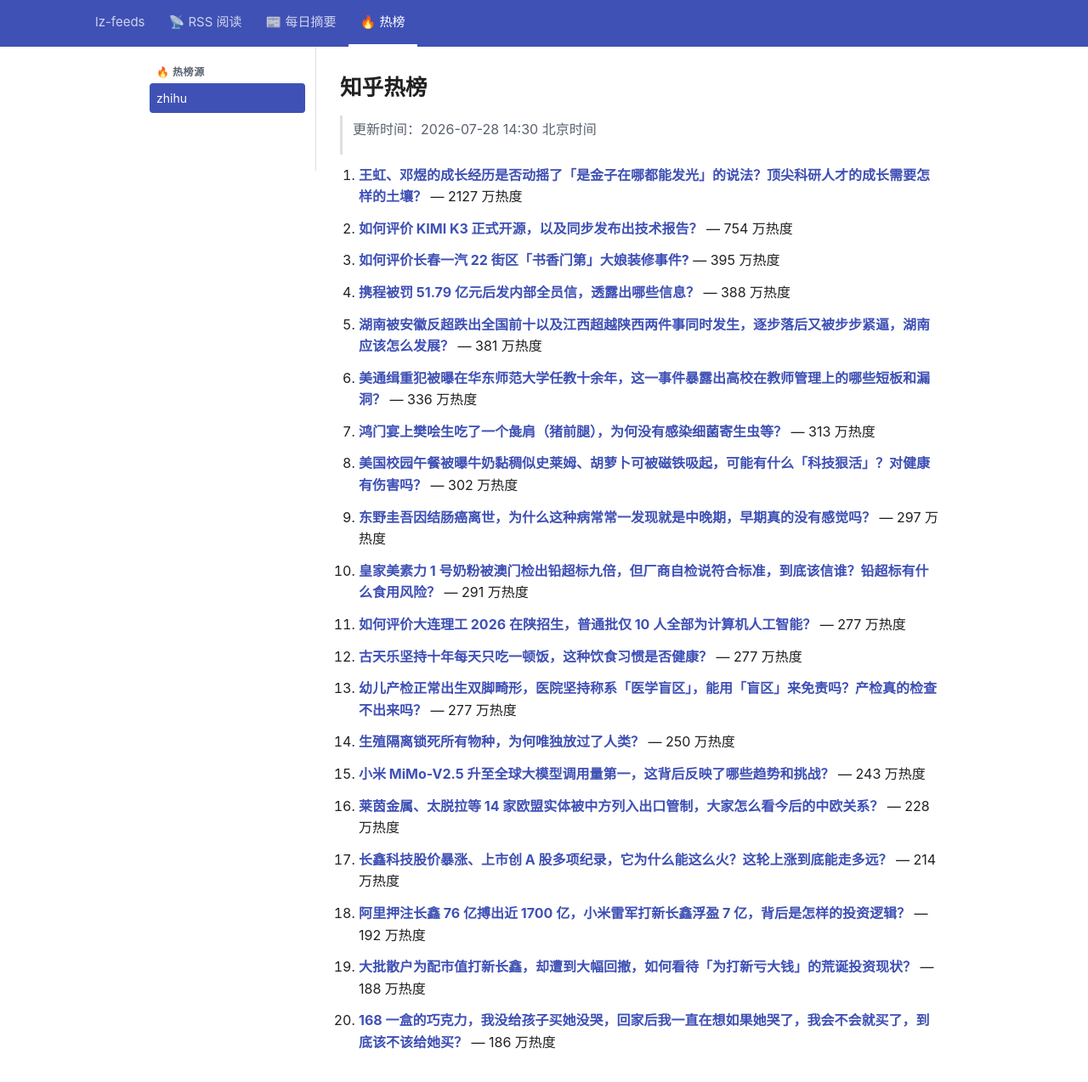
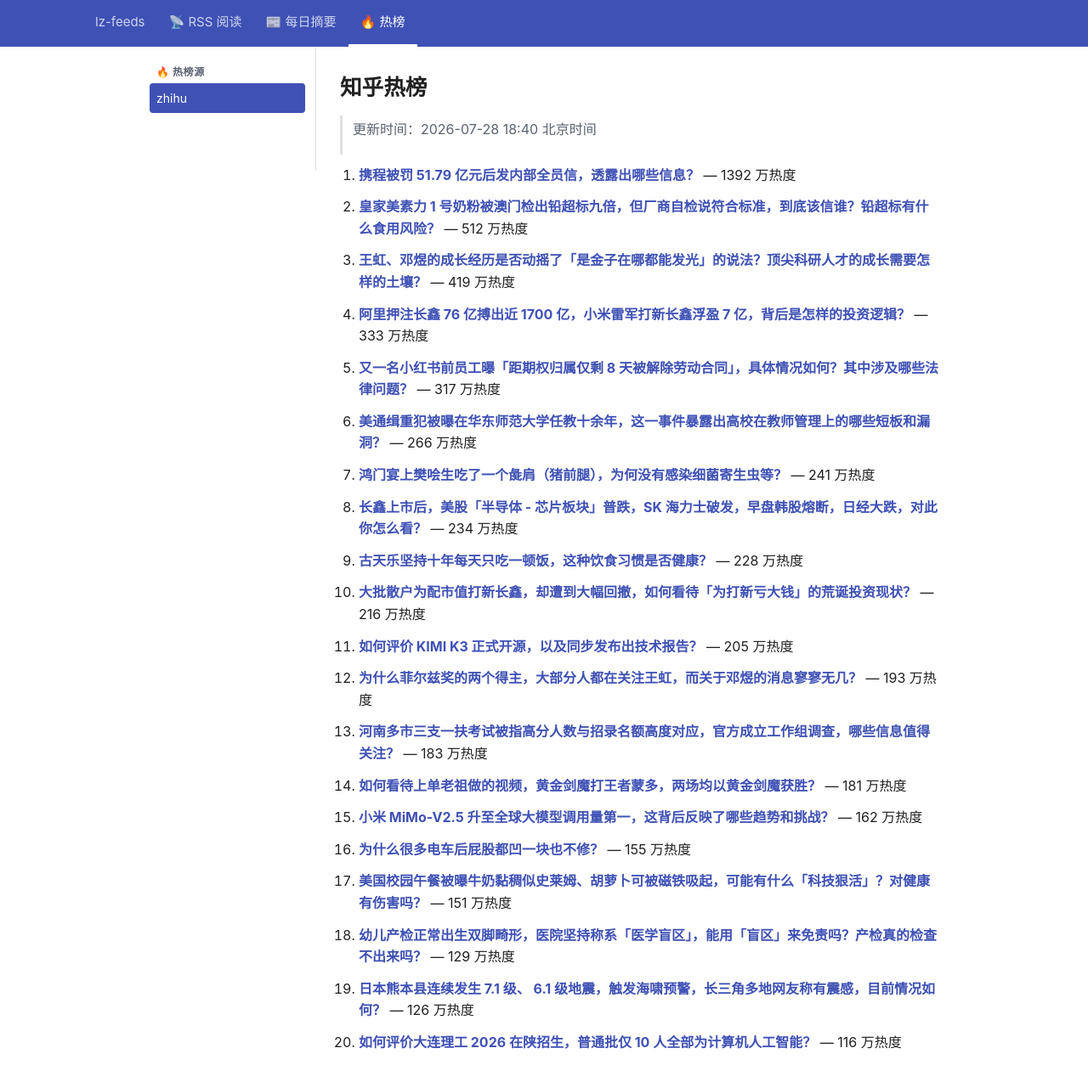
Before and after one commit to lizhang0101/lz-feeds, a Jekyll site: the page built from _hotlist/zhihu.md, in a window 1280 px wide and 1305 px high. Shown: the top 1274 px of the window at 85% size. Built offline with Jekyll 4.4.1, drawn with Linux system fonts in a browser that asks for light colours.

Commit message:
hotlist: 2026-07-28T10:40Z

```diff
--- a/_hotlist/zhihu.md
+++ b/_hotlist/zhihu.md
@@ -1,48 +1,48 @@
 ---
-updated: 2026-07-28 14:30 北京时间
+updated: 2026-07-28 18:40 北京时间
 count: 20
 ---
 
 # 知乎热榜
 
-> 更新时间：2026-07-28 14:30 北京时间
+> 更新时间：2026-07-28 18:40 北京时间
 
-1. **[王虹、邓煜的成长经历是否动摇了「是金子在哪都能发光」的说法？顶尖科研人才的成长需要怎样的土壤？](https://www.zhihu.com/question/2064337609879507952)** — 2127 万热度
+1. **[携程被罚 51.79 亿元后发内部全员信，透露出哪些信息？](https://www.zhihu.com/question/2065363377468043923)** — 1392 万热度
 
-2. **[如何评价 KIMI K3 正式开源，以及同步发布出技术报告？](https://www.zhihu.com/question/2065214142915654338)** — 754 万热度
+2. **[皇家美素力 1 号奶粉被澳门检出铅超标九倍，但厂商自检说符合标准，到底该信谁？铅超标有什么食用风险？](https://www.zhihu.com/question/2064645873158583358)** — 512 万热度
 
-3. **[如何评价长春一汽 22 街区「书香门第」大娘装修事件?](https://www.zhihu.com/question/2064387599721031437)** — 395 万热度
+3. **[王虹、邓煜的成长经历是否动摇了「是金子在哪都能发光」的说法？顶尖科研人才的成长需要怎样的土壤？](https://www.zhihu.com/question/2064337609879507952)** — 419 万热度
 
-4. **[携程被罚 51.79 亿元后发内部全员信，透露出哪些信息？](https://www.zhihu.com/question/2065363377468043923)** — 388 万热度
+4. **[阿里押注长鑫 76 亿搏出近 1700 亿，小米雷军打新长鑫浮盈 7 亿，背后是怎样的投资逻辑？](https://www.zhihu.com/question/2065338204207542577)** — 333 万热度
 
-5. **[湖南被安徽反超跌出全国前十以及江西超越陕西两件事同时发生，逐步落后又被步步紧逼，湖南应该怎么发展？](https://www.zhihu.com/question/2064849542147748410)** — 381 万热度
+5. **[又一名小红书前员工曝「距期权归属仅剩 8 天被解除劳动合同」，具体情况如何？其中涉及哪些法律问题？](https://www.zhihu.com/question/2065405140329128905)** — 317 万热度
 
-6. **[美通缉重犯被曝在华东师范大学任教十余年，这一事件暴露出高校在教师管理上的哪些短板和漏洞？](https://www.zhihu.com/question/2064013926388519038)** — 336 万热度
+6. **[美通缉重犯被曝在华东师范大学任教十余年，这一事件暴露出高校在教师管理上的哪些短板和漏洞？](https://www.zhihu.com/question/2064013926388519038)** — 266 万热度
 
-7. **[鸿门宴上樊哙生吃了一个彘肩（猪前腿），为何没有感染细菌寄生虫等？](https://www.zhihu.com/question/267314352)** — 313 万热度
+7. **[鸿门宴上樊哙生吃了一个彘肩（猪前腿），为何没有感染细菌寄生虫等？](https://www.zhihu.com/question/267314352)** — 241 万热度
 
-8. **[美国校园午餐被曝牛奶黏稠似史莱姆、胡萝卜可被磁铁吸起，可能有什么「科技狠活」？对健康有伤害吗？](https://www.zhihu.com/question/2065066881015177978)** — 302 万热度
+8. **[长鑫上市后，美股「半导体 - 芯片板块」普跌，SK 海力士破发，早盘韩股熔断，日经大跌，对此你怎么看？](https://www.zhihu.com/question/2065354296774989670)** — 234 万热度
 
-9. **[东野圭吾因结肠癌离世，为什么这种病常常一发现就是中晚期，早期真的没有感觉吗？](https://www.zhihu.com/question/2065096365860807949)** — 297 万热度
+9. **[古天乐坚持十年每天只吃一顿饭，这种饮食习惯是否健康？](https://www.zhihu.com/question/654477046)** — 228 万热度
 
-10. **[皇家美素力 1 号奶粉被澳门检出铅超标九倍，但厂商自检说符合标准，到底该信谁？铅超标有什么食用风险？](https://www.zhihu.com/question/2064645873158583358)** — 291 万热度
+10. **[大批散户为配市值打新长鑫，却遭到大幅回撤，如何看待「为打新亏大钱」的荒诞投资现状？](https://www.zhihu.com/question/2065043128990556496)** — 216 万热度
 
-11. **[如何评价大连理工 2026 在陕招生，普通批仅 10 人全部为计算机人工智能？](https://www.zhihu.com/question/2063239728175043416)** — 277 万热度
+11. **[如何评价 KIMI K3 正式开源，以及同步发布出技术报告？](https://www.zhihu.com/question/2065214142915654338)** — 205 万热度
 
-12. **[古天乐坚持十年每天只吃一顿饭，这种饮食习惯是否健康？](https://www.zhihu.com/question/654477046)** — 277 万热度
+12. **[为什么菲尔兹奖的两个得主，大部分人都在关注王虹，而关于邓煜的消息寥寥无几？](https://www.zhihu.com/question/2064575049152066959)** — 193 万热度
 
-13. **[幼儿产检正常出生双脚畸形，医院坚持称系「医学盲区」，能用「盲区」来免责吗？产检真的检查不出来吗？](https://www.zhihu.com/question/2064636039679795644)** — 277 万热度
+13. **[河南多市三支一扶考试被指高分人数与招录名额高度对应，官方成立工作组调查，哪些信息值得关注？](https://www.zhihu.com/question/2065160851711943119)** — 183 万热度
 
-14. **[生殖隔离锁死所有物种，为何唯独放过了人类？](https://www.zhihu.com/question/2064377952071053907)** — 250 万热度
+14. **[如何看待上单老祖做的视频，黄金剑魔打王者蒙多，两场均以黄金剑魔获胜？](https://www.zhihu.com/question/2065116457743152024)** — 181 万热度
 
-15. **[小米 MiMo-V2.5 升至全球大模型调用量第一，这背后反映了哪些趋势和挑战？](https://www.zhihu.com/question/2065097727604741240)** — 243 万热度
+15. **[小米 MiMo-V2.5 升至全球大模型调用量第一，这背后反映了哪些趋势和挑战？](https://www.zhihu.com/question/2065097727604741240)** — 162 万热度
 
-16. **[莱茵金属、太脱拉等 14 家欧盟实体被中方列入出口管制，大家怎么看今后的中欧关系？](https://www.zhihu.com/question/2064097929447706928)** — 228 万热度
+16. **[为什么很多电车后屁股都凹一块也不修？](https://www.zhihu.com/question/2064678914778214835)** — 155 万热度
 
-17. **[长鑫科技股价暴涨、上市创 A 股多项纪录，它为什么能这么火？这轮上涨到底能走多远？](https://www.zhihu.com/question/2065148380980798092)** — 214 万热度
+17. **[美国校园午餐被曝牛奶黏稠似史莱姆、胡萝卜可被磁铁吸起，可能有什么「科技狠活」？对健康有伤害吗？](https://www.zhihu.com/question/2065066881015177978)** — 151 万热度
 
-18. **[阿里押注长鑫 76 亿搏出近 1700 亿，小米雷军打新长鑫浮盈 7 亿，背后是怎样的投资逻辑？](https://www.zhihu.com/question/2065338204207542577)** — 192 万热度
+18. **[幼儿产检正常出生双脚畸形，医院坚持称系「医学盲区」，能用「盲区」来免责吗？产检真的检查不出来吗？](https://www.zhihu.com/question/2064636039679795644)** — 129 万热度
 
-19. **[大批散户为配市值打新长鑫，却遭到大幅回撤，如何看待「为打新亏大钱」的荒诞投资现状？](https://www.zhihu.com/question/2065043128990556496)** — 188 万热度
+19. **[日本熊本县连续发生 7.1 级、 6.1 级地震，触发海啸预警，长三角多地网友称有震感，目前情况如何？](https://www.zhihu.com/question/2065460492231864765)** — 126 万热度
 
-20. **[168 一盒的巧克力，我没给孩子买她没哭，回家后我一直在想如果她哭了，我会不会就买了，到底该不该给她买？](https://www.zhihu.com/question/2064373953393702199)** — 186 万热度
+20. **[如何评价大连理工 2026 在陕招生，普通批仅 10 人全部为计算机人工智能？](https://www.zhihu.com/question/2063239728175043416)** — 116 万热度
```
